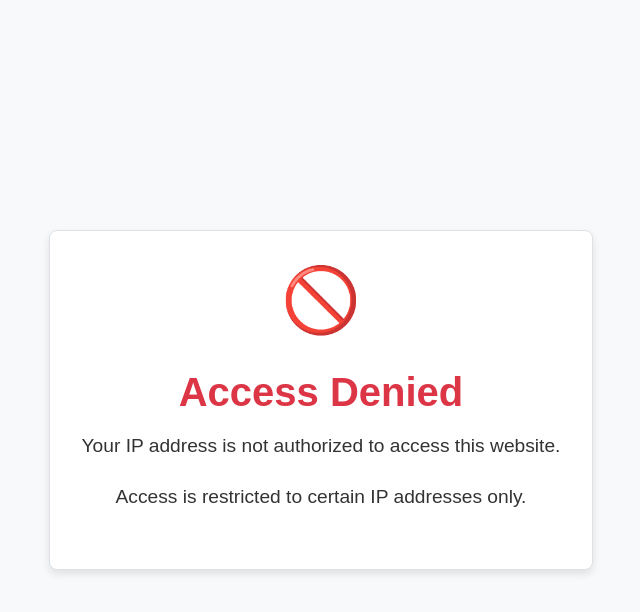
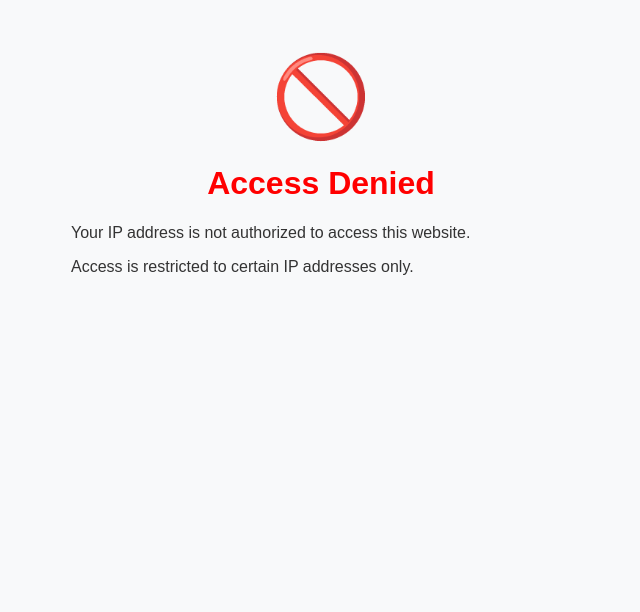
Before and after one commit to MegaMail-me/MegaMail, a plain HTML site: page index.html in a window 1280 px wide. Shown: the whole page, without its empty margins (319-959 px from the left). Drawn offline with Linux system fonts and the light colour scheme.

Commit message:
Add files via upload

```diff
--- a/index.html
+++ b/index.html
@@ -12,45 +12,25 @@
             display: flex;
             justify-content: center;
             align-items: center;
-            height: 100vh;
             margin: 0;
         }
         .container {
-            text-align: center;
-            border: 1px solid #dee2e6;
-            padding: 2em;
-            border-radius: 8px;
-            background-color: #fff;
-            box-shadow: 0 4px 8px rgba(0, 0, 0, 0.1);
-        }
-        .container h1 {
-            color: #dc3545;
-            font-size: 2.5em;
-            margin-bottom: 0.5em;
-        }
-        .container p {
-            font-size: 1.2em;
-            margin-bottom: 1.5em;
-        }
-        .container a {
-            color: #007bff;
-            text-decoration: none;
-            font-weight: bold;
-        }
-        .container a:hover {
-            text-decoration: underline;
+			width: 90%;
+			max-width: 500px;
+			margin-top: 50px;
         }
         .icon-block {
-            font-size: 4em;
-            color: #dc3545;
-            margin-bottom: 0.5em;
+			text-align: center;
+            font-size: 5em;
+            color: red;
+            margin-bottom: 1rem;
         }
     </style>
 </head>
 <body>
     <div class="container">
         <div class="icon-block">🚫</div>
-        <h1>Access Denied</h1>
+        <h1 style="color: red; text-align: center;">Access Denied</h1>
         <p>Your IP address is not authorized to access this website.</p>
         <p>Access is restricted to certain IP addresses only.</p>
     </div>
```
